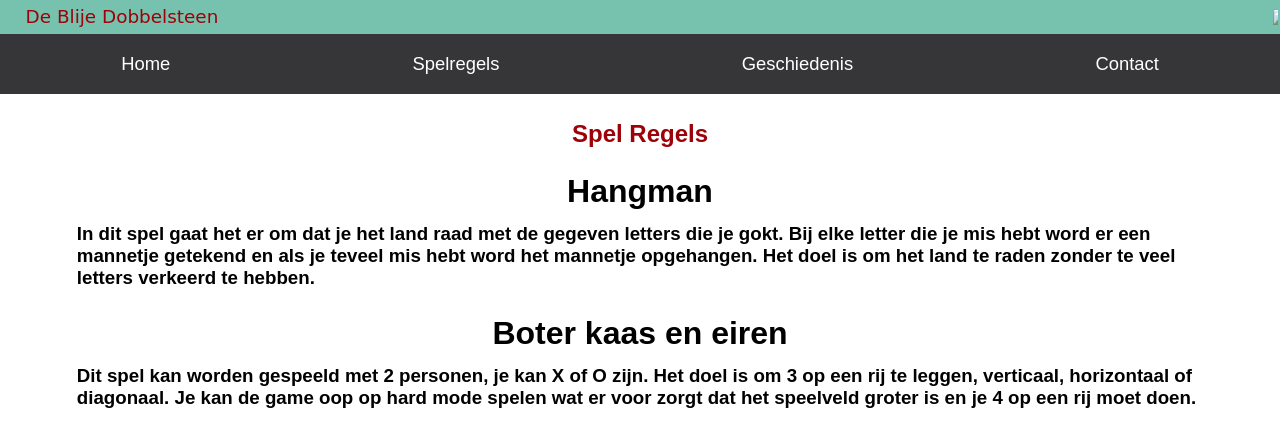
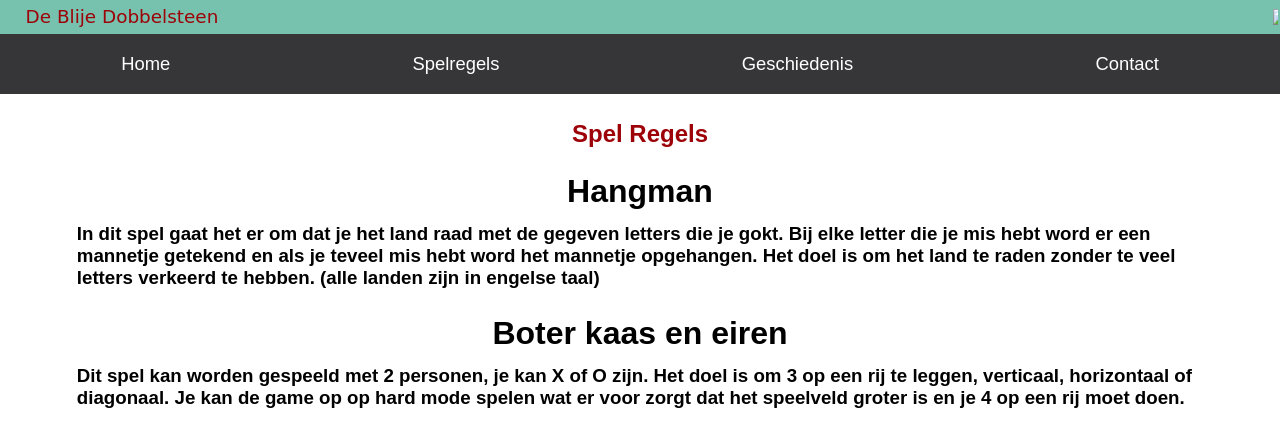
Before and after one commit to Joshuaelias033/De-Blije-Dobbelsteen, a plain HTML site: page De Blije Dobbelsteen/regels.html in a window 1280 px wide. Drawn offline with Linux system fonts and the light colour scheme.

Commit message:
regelfix

```diff
--- a/De Blije Dobbelsteen/regels.html
+++ b/De Blije Dobbelsteen/regels.html
@@ -36,9 +36,9 @@
     <h2>Spel Regels</h2>
 
    <h1>Hangman</h1>
-   <h3>In dit spel gaat het er om dat je het land raad met de gegeven letters die je gokt. Bij elke letter die je mis hebt word er een mannetje getekend en als je teveel mis hebt word het mannetje opgehangen. Het doel is om het land te raden zonder te veel letters verkeerd te hebben.</h3>
+   <h3>In dit spel gaat het er om dat je het land raad met de gegeven letters die je gokt. Bij elke letter die je mis hebt word er een mannetje getekend en als je teveel mis hebt word het mannetje opgehangen. Het doel is om het land te raden zonder te veel letters verkeerd te hebben. (alle landen zijn in engelse taal)</h3>
    <h1>Boter kaas en eiren</h1>
-   <h3>Dit spel kan worden gespeeld met 2 personen, je kan X of O zijn. Het doel is om 3 op een rij te leggen, verticaal, horizontaal of diagonaal. Je kan de game oop op hard mode spelen wat er voor zorgt dat het speelveld groter is en je 4 op een rij moet doen.</h3>
+   <h3>Dit spel kan worden gespeeld met 2 personen, je kan X of O zijn. Het doel is om 3 op een rij te leggen, verticaal, horizontaal of diagonaal. Je kan de game op op hard mode spelen wat er voor zorgt dat het speelveld groter is en je 4 op een rij moet doen.</h3>
     <script src="js/hamburger.js"></script>
 </body>
 </html>
```
